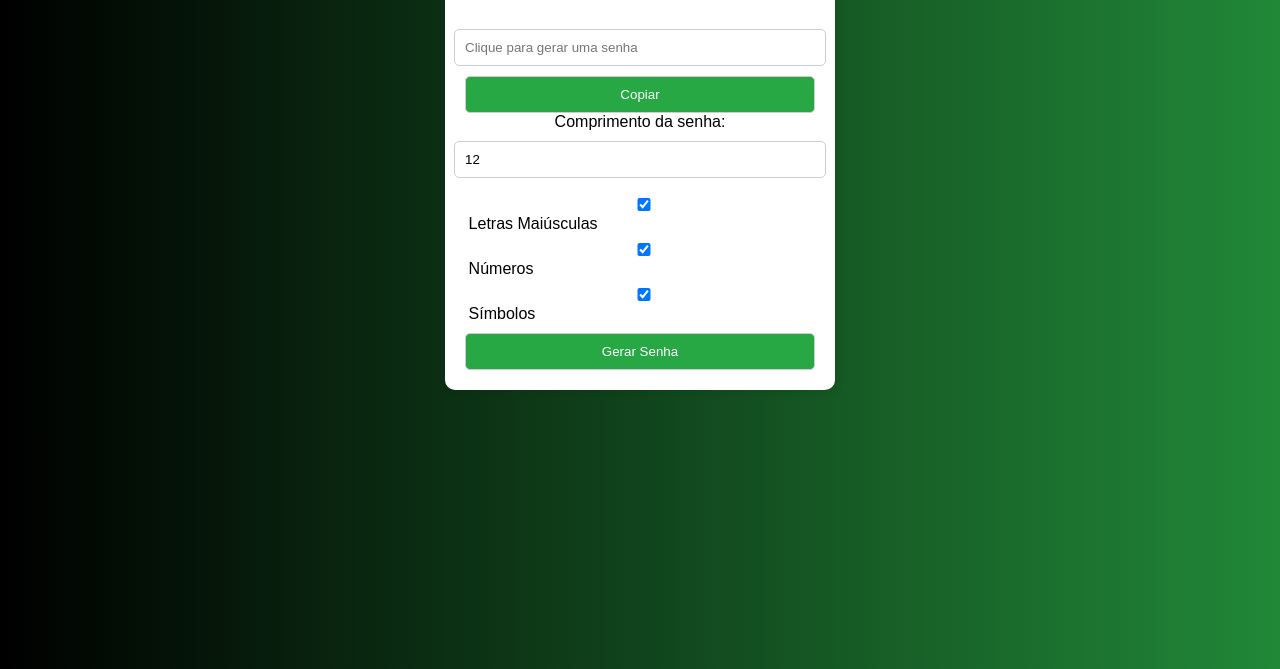
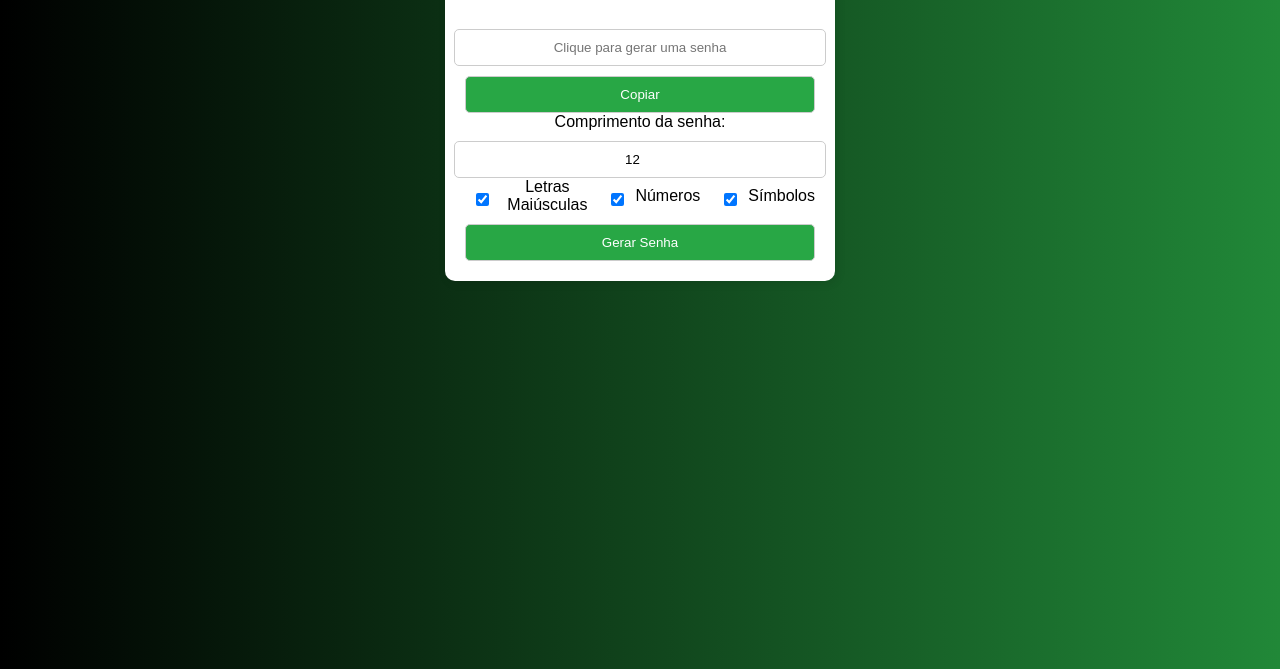
Before and after one commit to ARI-JR-Technology/meeting, a plain HTML site: page aula03-11022025/gerador-senha/index.html in a window 1280 px wide. Shown: the part 131-800 px from the top of the page. Drawn offline with Linux system fonts and the light colour scheme.

Commit message:
:lipstick: feat: Melhorando o formulário

```diff
--- a/aula03-11022025/gerador-senha/index.html
+++ b/aula03-11022025/gerador-senha/index.html
@@ -17,9 +17,9 @@
         <input type="number" id="length" min="6" max="20" value="12">
 
         <div class="options">
-            <label><input type="checkbox" id="includeUppercase" checked> Letras Maiúsculas</label>
-            <label><input type="checkbox" id="includeNumbers" checked> Números</label>
-            <label><input type="checkbox" id="includeSymbols" checked> Símbolos</label>
+            <label><input type="checkbox" id="includeUppercase" checked> <span>Letras Maiúsculas</span></label>
+            <label><input type="checkbox" id="includeNumbers" checked> <span>Números</span></label>
+            <label><input type="checkbox" id="includeSymbols" checked> <span>Símbolos</span></label>
         </div>
 
         <button id="generateBtn">Gerar Senha</button>
--- a/aula03-11022025/gerador-senha/style.css
+++ b/aula03-11022025/gerador-senha/style.css
@@ -25,6 +25,8 @@ input, button {
     margin-top: 10px;
     border-radius: 5px;
     border: 1px solid #ccc;
+    text-align: center;
+    justify-content: center;
 }
 
 button {
@@ -38,6 +40,13 @@ button:hover {
 }
 
 .options {
-    text-align: left;
-    margin-top: 10px;
+    display: flex;
+    justify-content: center; /* Centraliza os checkboxes e os textos no container */
+    gap: 20px; /* Espaço entre os itens */
 }
+
+.options label {
+    display: flex;
+    align-items: center; /* Alinha o checkbox e o texto verticalmente */
+    gap: 8px; /* Espaço entre o checkbox e o texto */
+}
```
